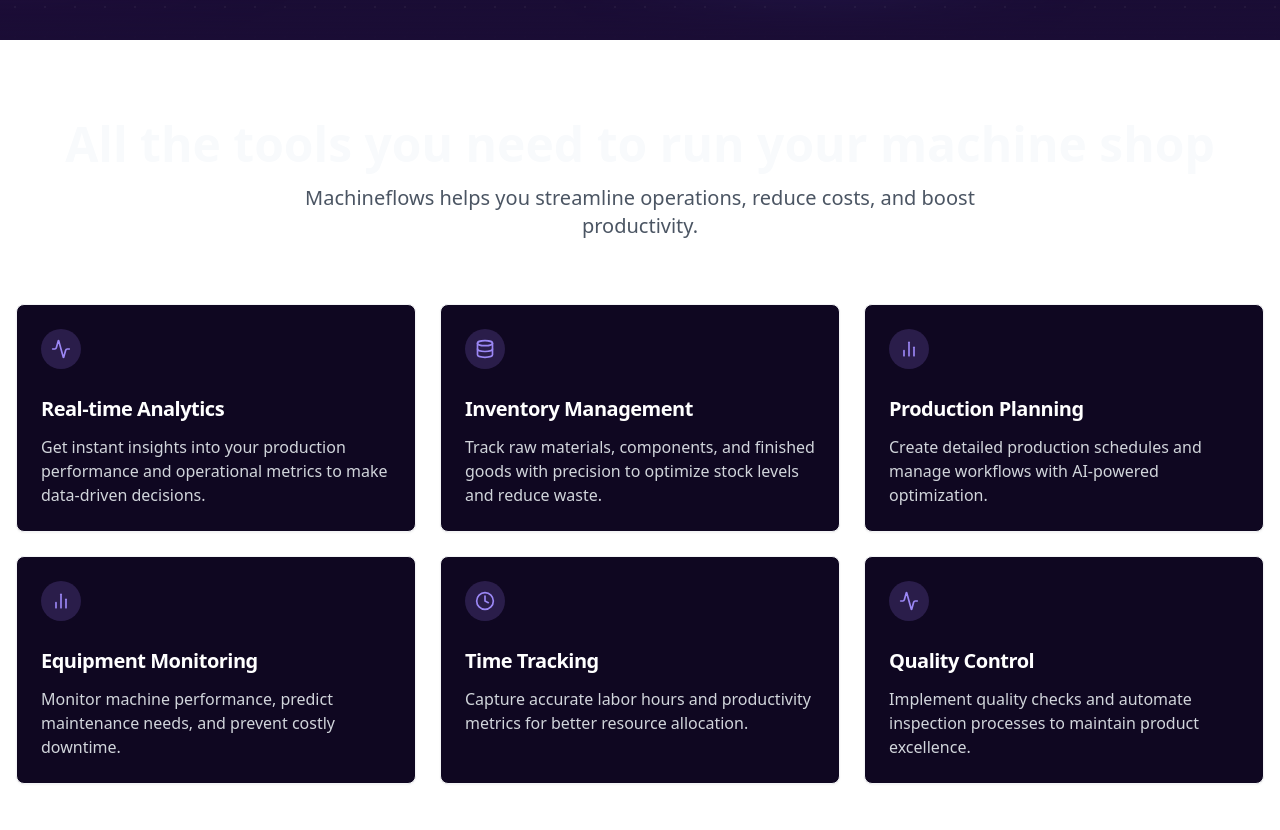
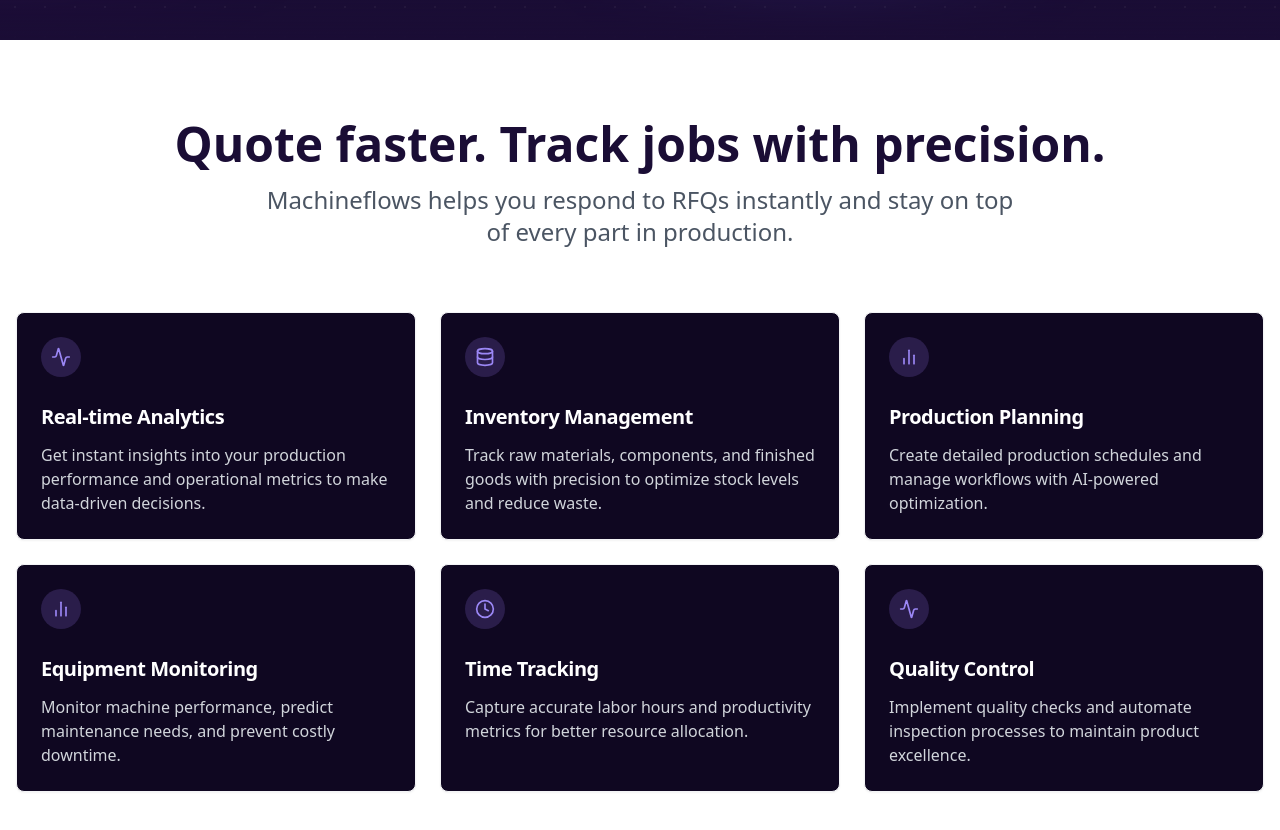
Before and after one commit to machineflows/machineflows-dot-com, a React (Vite) app: page / in a window 1280 px wide. Shown: the part 1020-1850 px from the top of the page. Built offline with nearby package versions, Linux system fonts and the light colour scheme.

Commit message:
hot-fix: feature section

```diff
--- a/src/components/FeatureSection.tsx
+++ b/src/components/FeatureSection.tsx
@@ -41,11 +41,11 @@ const FeatureSection = () => {
     <section id="features" className="py-20 bg-white">
       <div className="container max-w-7xl mx-auto px-4">
         <div className="text-center mb-16">
-          <h2 className="text-4xl md:text-5xl font-bold mb-4">
-            All the tools you need to run your machine shop
+          <h2 className="text-5xl md:text-5xl font-bold mb-4 text-[#1a0d35]">
+            Quote faster. Track jobs with precision.
           </h2>
-          <p className="text-xl text-gray-600 max-w-3xl mx-auto">
-            Machineflows helps you streamline operations, reduce costs, and boost productivity.
+          <p className="text-2xl text-gray-600 max-w-3xl mx-auto">
+          Machineflows helps you respond to RFQs instantly and stay on top of every part in production.
           </p>
         </div>
 
```
